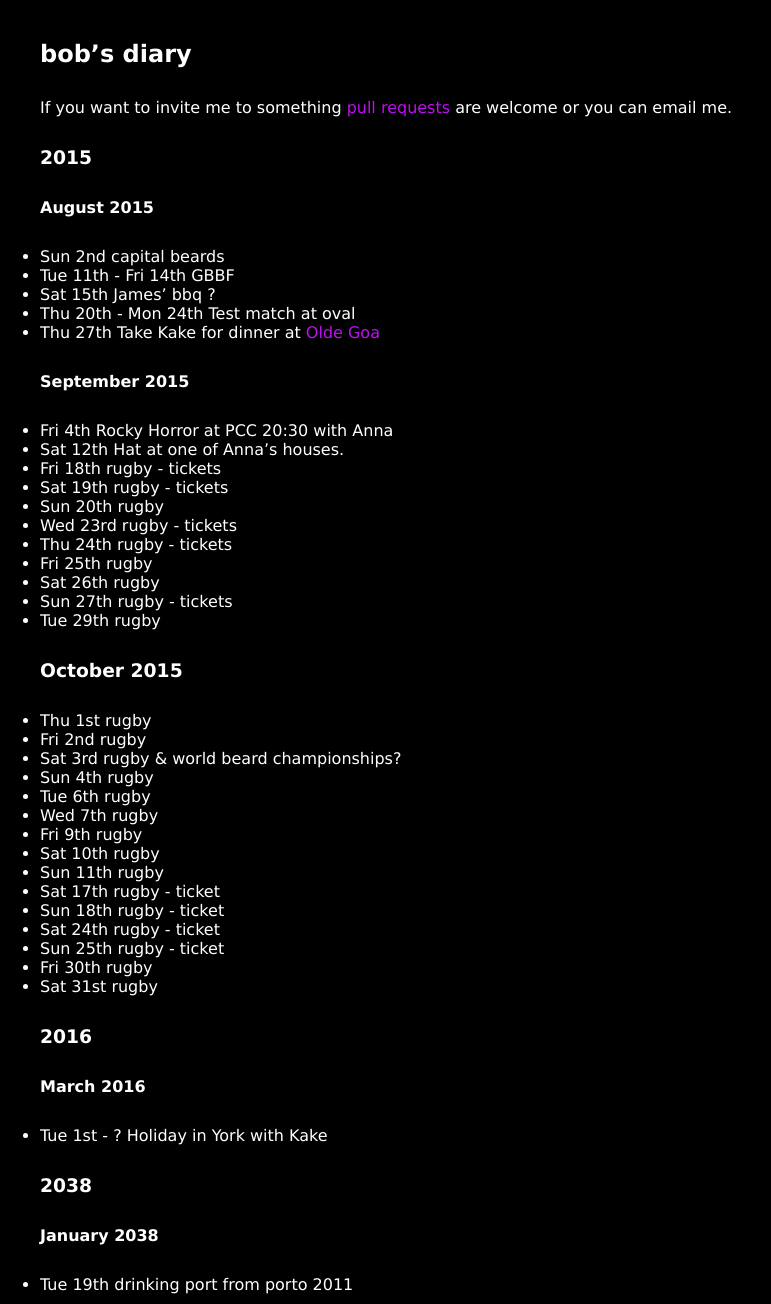
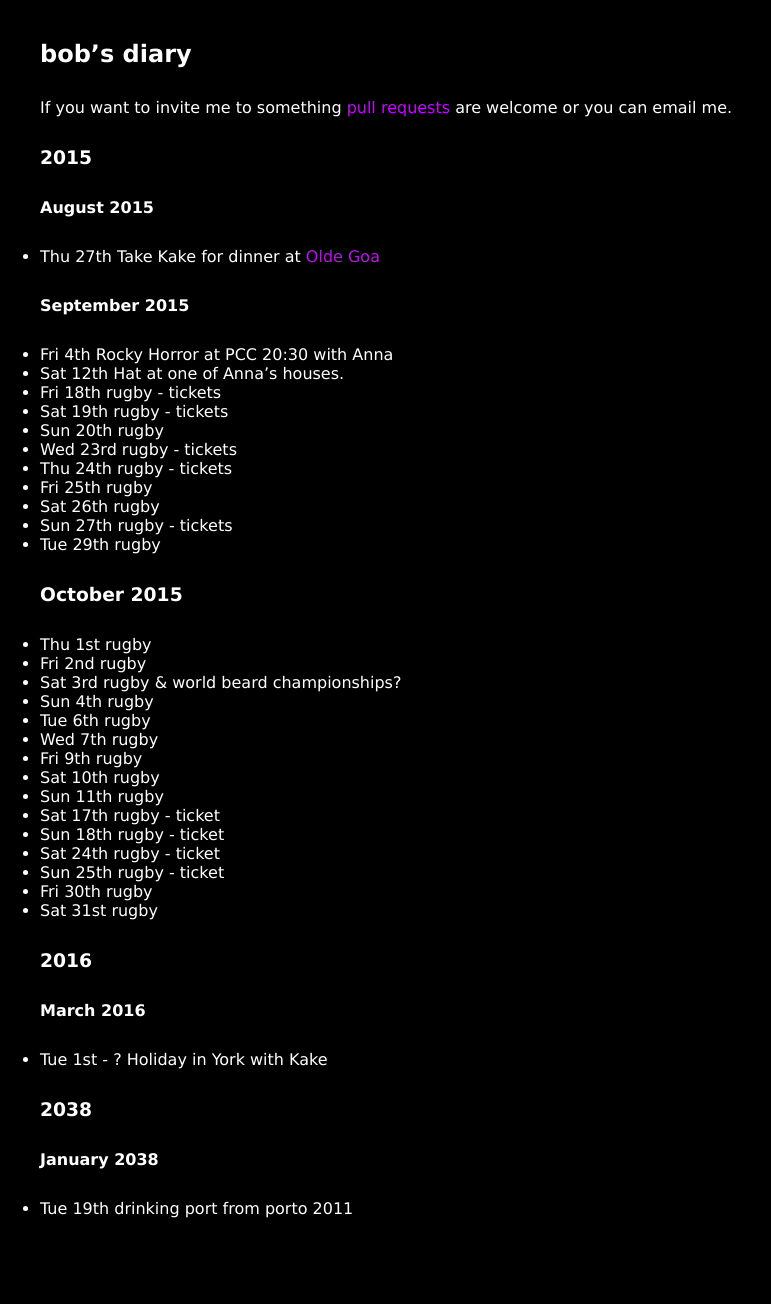
Before and after one commit to rjw1/randomness.org.uk, a Jekyll site: the page built from diary/index.md, in a window 1280 px wide. Shown: the whole page, without its empty margins (0-771 px from the left). Built offline with Jekyll 4.4.1, drawn with Linux system fonts in a browser that asks for light colours; Markdown is read by kramdown in place of the engine named in the settings; after the commit the page ends 1228 px from its top, so only the background shows below that.

Commit message:
did stuff in august

```diff
--- a/diary/index.md
+++ b/diary/index.md
@@ -12,10 +12,6 @@ are welcome or you can email me.
 
 #### August 2015 ####
 
-* Sun 2nd capital beards
-* Tue 11th - Fri 14th GBBF
-* Sat 15th James' bbq ?
-* Thu 20th - Mon 24th Test match at oval
 * Thu 27th Take Kake for dinner at [Olde Goa](http://www.oldegoa.co.uk/)
 
 #### September 2015 ####
```
